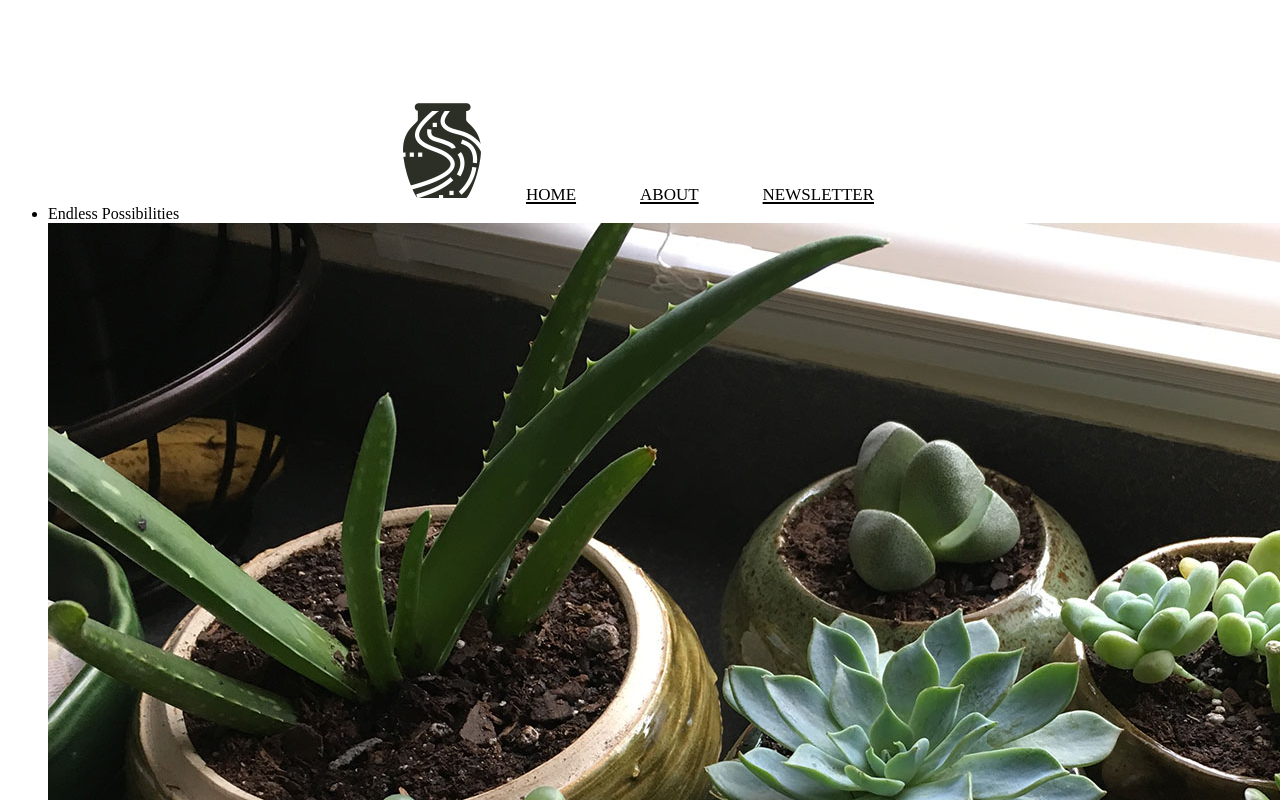
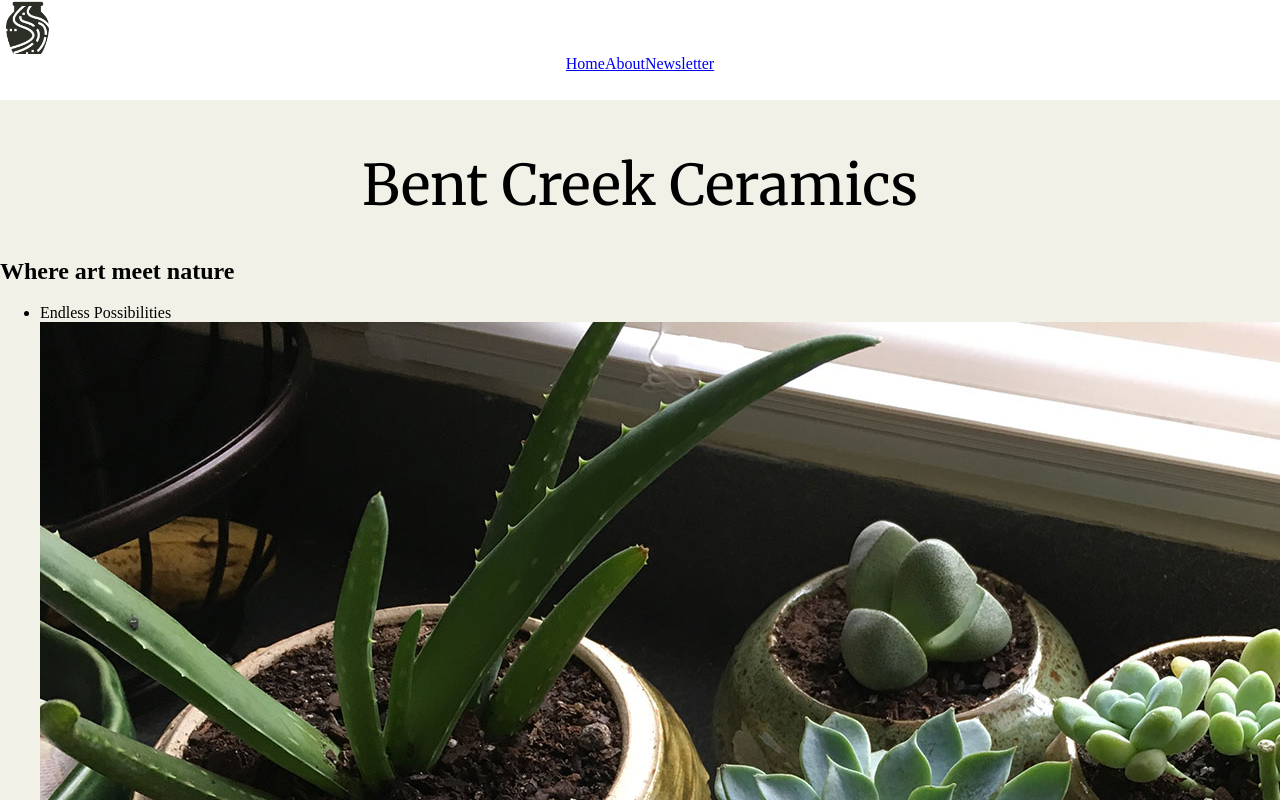
Before and after one commit to Andrewgib14/week-one-project, a plain HTML site: page index.html in a window 1280 px wide. Shown: the top 800 px of the page. Drawn offline with Linux system fonts and the light colour scheme; files whose address does not match are found by name.

Commit message:
aligned nav bar and changed small features

```diff
--- a/index.html
+++ b/index.html
@@ -9,17 +9,22 @@
 </head>
 
 <body>
+    <div class="header">
         <header>
             <nav>
+                <div class="nav-img">
                     <img id="logo-blk" src="/Users/andrewgibson/The_Iron_Yard/Projects/front_end/week_1/week-one-project/images/bent-creek-logo.png"
                         alt="">
+                </div>
+                <div class="nav_item">
                     <a href="index.html">Home</a>
                     <a href="about.html">About</a>
                     <a href="newsletter.html">Newsletter</a>
+                </div>
             </nav>
 
         </header>
-
+    </div>
     <main>
         <h1>Bent Creek Ceramics</h1>
         <h2>Where art meet nature</h2>
--- a/styles.css
+++ b/styles.css
@@ -13,24 +13,68 @@ Button Text (Hover): #FFFFFF
 Input Border Bottom: #968772
 Input Border Bottom (Focus): #967343 */
 
+body {
+    margin: 0px;
+    font-family: 'Roboto' sans-serif;
+    background-color: #F2F1E8;
+}
+
+.header {
+    display: flex;
+}
+
 header {
-    display: flex;
-    justify-content: center;
+    /* display: flex;
+    justify-content: center; */
     position: fixed;
+    top: 0;
     margin: 0px;
     background-color: white;
     width: 100%;
+    height: 100px;
 }
 
-nav {}
+h1 {
+    margin-top: 100px;
+    font-family: 'Merriweather', serif;
+    font-weight: normal;
+    font-size: 3.5rem;
+    text-align: center;
+    padding-top: 50px;
+}
+
+.nav-img {
+    display: flex;
+    justify-content: flex-start;
+}
+
+.nav_item {
+    display: flex;
+    justify-content: center;
+}
 
 nav > a {
     color: black;
-    padding: 30px;
+    padding: 0px 30px 0px 30px;
     font-variant-caps: all-small-caps;
     font-size: 1.5rem;
 }
 
-main {
-    margin-top: 100px;
+#logo-blk {
+    width: 55px;
+    height: 55px;
 }
+
+footer {
+    background-color: black;
+    padding: 10px;
+    width: 100%;
+    height: 50px;
+    display: flex;
+    align-items: center;
+    font-family: 'Merriweather', serif;
+}
+
+footer > p {
+    color: white;
+}
```
Lines whose indentation alone changed are shown as unchanged.
